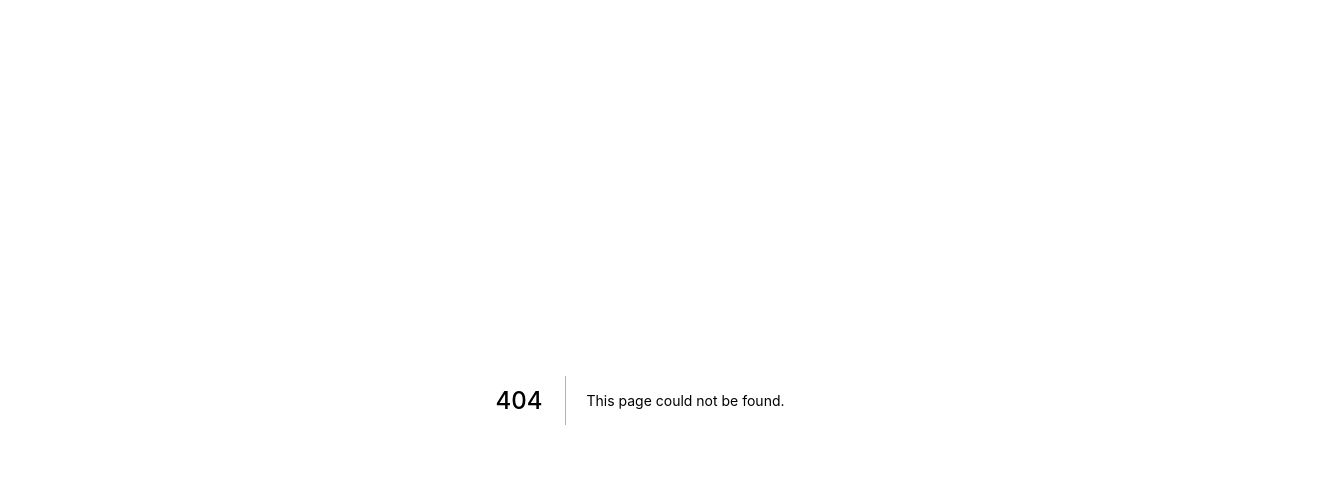
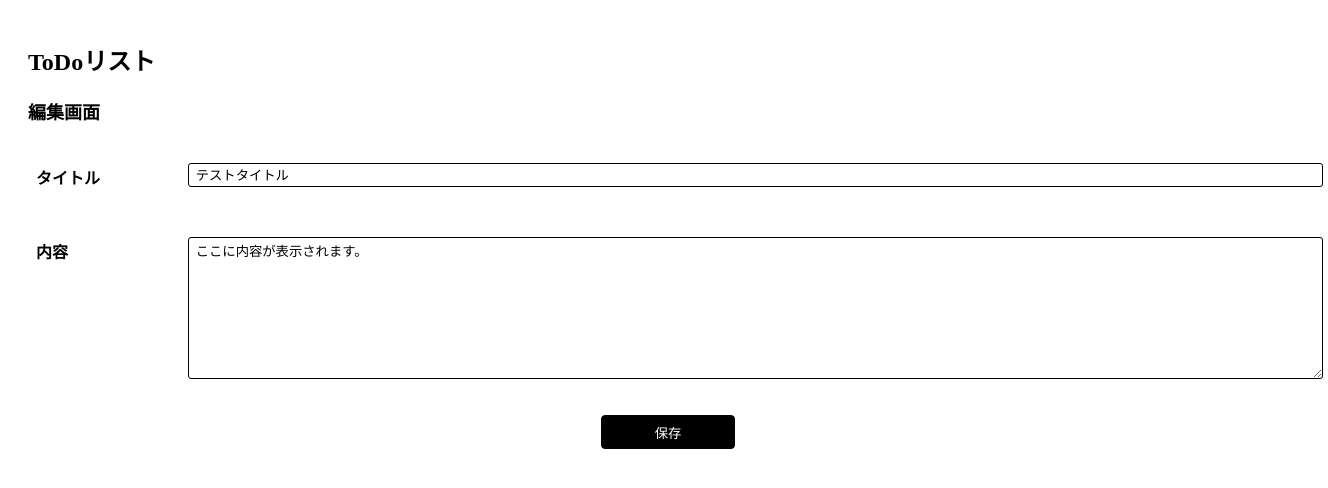
Before and after one commit to ohnaka0410/next-trials, a Next.js app: page /edit/1 in a window 1280 px wide. Before the commit this address had no page. Shown: the top 488 px of the page, 1328 px wide, since content can reach past the window. Built offline with nearby package versions, Linux system fonts and the light colour scheme.

Commit message:
create EditPage

```diff
--- /dev/null
+++ b/src/components/pages/Create/index.ts
@@ -0,0 +1 @@
+export * from "./Create";
--- /dev/null
+++ b/src/components/pages/Edit/Edit.tsx
@@ -0,0 +1,98 @@
+import Head from "next/head";
+import { useRouter } from "next/router";
+import { memo, useCallback, useEffect, useState } from "react";
+import type { TodoInputValue } from "~/components/blocks/TodoInput";
+import { TodoInput } from "~/components/blocks/TodoInput";
+import { Section, SectionBody, SectionFooter, SectionFooterButton, SectionHeader } from "~/components/elements/Section";
+import { MainLayout } from "~/layouts/MainLayout";
+import { useTodoDispatch, useTodoState } from "~/stores";
+import type { Todo } from "~/@types/Todo";
+
+type Props = {};
+
+export const Edit: React.VFC<Props> = memo((): JSX.Element => {
+  const router = useRouter();
+  const { id } = router.query;
+  const todoList = useTodoState();
+  const [todo, setTodo] = useState<Todo | undefined>(undefined);
+
+  useEffect(() => {
+    if (Array.isArray(id) || id == null) {
+      setTodo(undefined);
+      return;
+    }
+
+    const todo = todoList.find((todo: Todo): boolean => {
+      return String(todo.id) == id;
+    });
+
+    if (todo == null) {
+      setTodo(undefined);
+      return;
+    }
+    setTodo(todo);
+  }, [id, todoList]);
+
+  useEffect(() => {
+    if (todo == null) {
+      return;
+    }
+
+    setValue({
+      title: todo.title,
+      content: todo.content,
+    });
+  }, [todo]);
+
+  const dispatch = useTodoDispatch();
+
+  const [value, setValue] = useState<TodoInputValue>({
+    title: "",
+    content: "",
+  });
+
+  const handleValueChange = useCallback((handler: (prevValue: TodoInputValue) => TodoInputValue): void => {
+    setValue((prev: TodoInputValue): TodoInputValue => {
+      return handler(prev);
+    });
+  }, []);
+
+  const handleSubmit = useCallback(
+    (event: React.FormEvent<HTMLFormElement>): void => {
+      event.preventDefault();
+      if (todo == null) {
+        return;
+      }
+      dispatch({
+        type: "UPDATE",
+        payload: {
+          id: todo.id,
+          ...value,
+        },
+      });
+      router.push("/");
+    },
+    [dispatch, router, todo, value]
+  );
+
+  return (
+    <>
+      <Head>
+        <title>編集画面 | ToDoリスト</title>
+      </Head>
+      <MainLayout>
+        <form onSubmit={handleSubmit}>
+          <Section>
+            <SectionHeader>編集画面</SectionHeader>
+            <SectionBody>
+              <TodoInput value={value} onChange={handleValueChange} />
+            </SectionBody>
+            <SectionFooter>
+              <SectionFooterButton disabled={todo == null}>保存</SectionFooterButton>
+            </SectionFooter>
+          </Section>
+        </form>
+      </MainLayout>
+    </>
+  );
+});
--- /dev/null
+++ b/src/components/pages/Edit/index.ts
@@ -0,0 +1 @@
+export * from "./Edit";
--- /dev/null
+++ b/src/pages/edit/[id].tsx
@@ -0,0 +1,7 @@
+import { Edit as Component } from "~/components/pages/Edit";
+
+const Edit: React.VFC = (): JSX.Element => {
+  return <Component />;
+};
+
+export default Edit;
```
Also changed, not shown: src/components/pages/Create/Create.tsx (added, +61 -0 lines), src/pages/create.tsx (added, +7 -0 lines).
